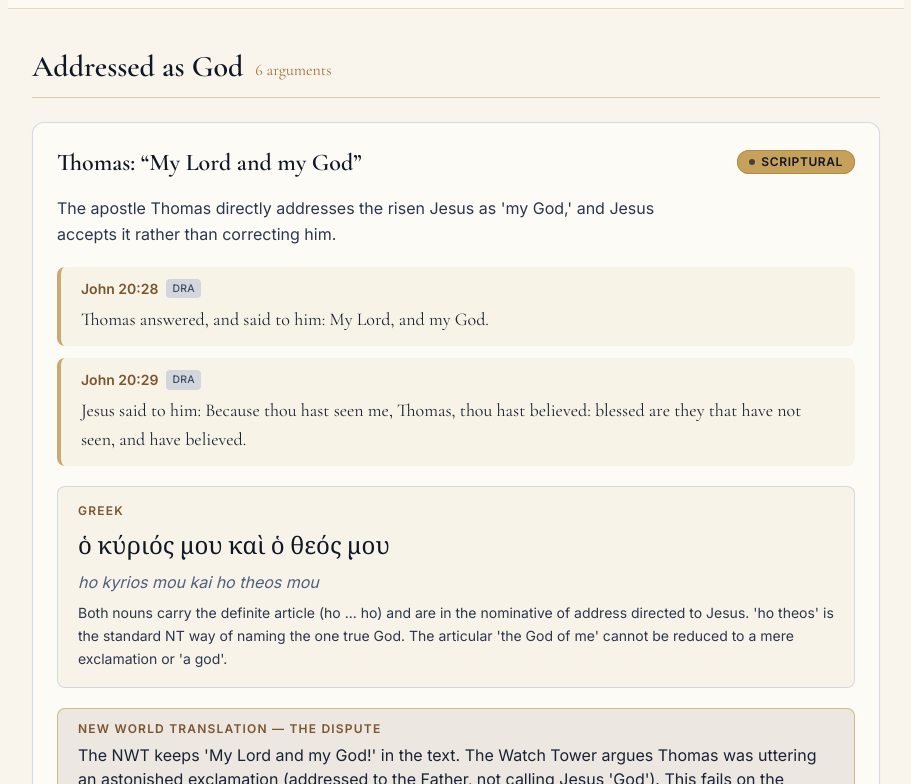
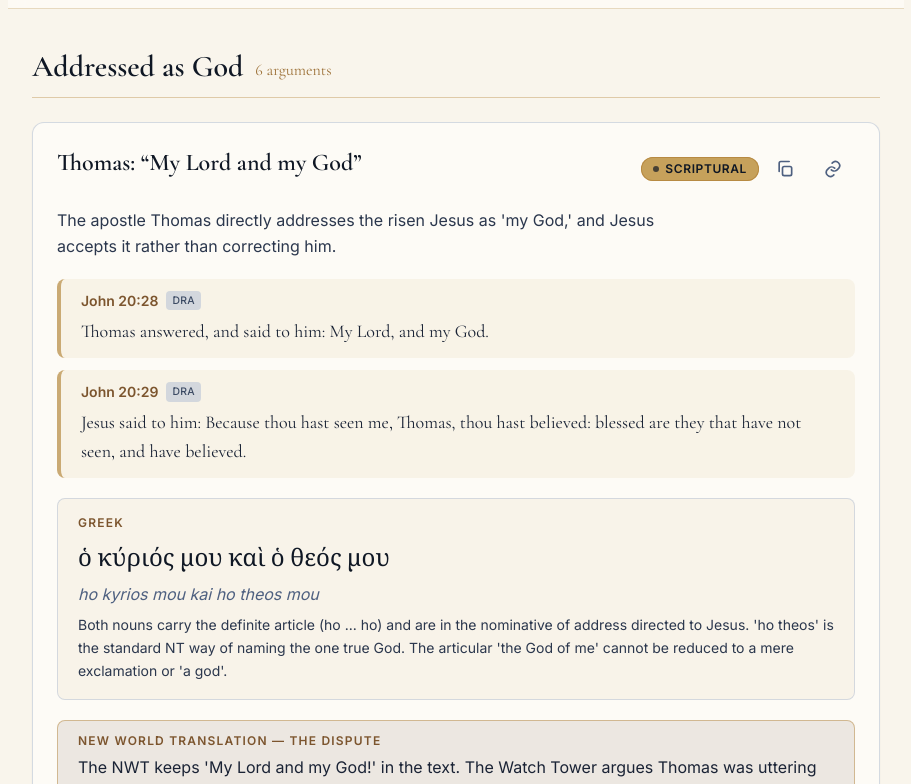
Before and after one commit to rfievet/AveChristusRex, a React (Vite) app: page /topic/jesus-is-god in a window 1280 px wide. Shown: the part 1056-1840 px from the top of the page, without its empty margins (184-1095 px from the left). Built offline with nearby package versions, Linux system fonts and the light colour scheme.

Commit message:
feat: per-argument copy + deep-link actions (FEAT-003)

```diff
--- a/src/components/ArgumentCard.tsx
+++ b/src/components/ArgumentCard.tsx
@@ -3,12 +3,28 @@ import StrengthBadge from './StrengthBadge'
 import ReferenceBlock from './ReferenceBlock'
 import OriginalLanguageBlock from './OriginalLanguageBlock'
 import Callout from './Callout'
+import { useCopy } from '../hooks/useCopy'
 
 interface ArgumentCardProps {
   argument: Argument
+  // Optional: lets the Link button build an absolute deep link
+  // (/topic/<topicId>#<argumentId>). When undefined, Link falls back to the
+  // current pathname so the action still works.
+  topicId?: string
 }
 
-export default function ArgumentCard({ argument }: ArgumentCardProps) {
+// Plain-text block for the Copy action: title, each reference as
+// `<citation> (<translationUsed>) — <text>`, then the shortClaim.
+function buildCopyText(argument: Argument): string {
+  const lines: string[] = [argument.title]
+  argument.primaryReferences?.forEach((ref) => {
+    lines.push(`${ref.citation} (${ref.translationUsed}) — ${ref.text}`)
+  })
+  lines.push(argument.shortClaim)
+  return lines.join('\n\n')
+}
+
+export default function ArgumentCard({ argument, topicId }: ArgumentCardProps) {
   const {
     id,
     title,
@@ -20,6 +36,23 @@ export default function ArgumentCard({ argument }: ArgumentCardProps) {
     explanation,
   } = argument
 
+  const { copied, copy } = useCopy()
+
+  const handleCopy = () => {
+    void copy(buildCopyText(argument))
+  }
+
+  const handleLink = () => {
+    const origin = window.location.origin
+    const href = topicId
+      ? `${origin}/topic/${topicId}#${id}`
+      : `${origin}${window.location.pathname}#${id}`
+    void copy(href)
+  }
+
+  const actionButtonClasses =
+    'inline-flex min-h-[44px] min-w-[44px] items-center justify-center gap-1.5 rounded-md px-2.5 text-sm font-medium text-ink-500 transition-colors hover:bg-gold-900/10 hover:text-gold-700 dark:text-parchment-400 dark:hover:bg-ink-700/60 dark:hover:text-gold-200'
+
   return (
     <article
       id={id}
@@ -29,8 +62,46 @@ export default function ArgumentCard({ argument }: ArgumentCardProps) {
         <h3 className="font-serif text-xl font-semibold leading-snug text-ink-900 dark:text-parchment-50 sm:text-2xl">
           {title}
         </h3>
-        <div className="shrink-0">
+        <div className="flex shrink-0 items-center gap-1">
           <StrengthBadge strength={strength} />
+          <button
+            type="button"
+            onClick={handleCopy}
+            className={actionButtonClasses}
+            aria-label={`Copy argument "${title}" with its references`}
+            title="Copy argument text"
+          >
+            <svg
+              className="h-5 w-5"
+              viewBox="0 0 24 24"
+              fill="none"
+              stroke="currentColor"
+              strokeWidth="2"
+              aria-hidden="true"
+            >
+              <rect x="9" y="9" width="11" height="11" rx="2" />
+              <path strokeLinecap="round" strokeLinejoin="round" d="M5 15V5a2 2 0 0 1 2-2h10" />
+            </svg>
+          </button>
+          <button
+            type="button"
+            onClick={handleLink}
+            className={actionButtonClasses}
+            aria-label={`Copy a link to argument "${title}"`}
+            title="Copy link to this argument"
+          >
+            <svg
+              className="h-5 w-5"
+              viewBox="0 0 24 24"
+              fill="none"
+              stroke="currentColor"
+              strokeWidth="2"
+              aria-hidden="true"
+            >
+              <path strokeLinecap="round" strokeLinejoin="round" d="M10 13a5 5 0 0 0 7 0l2-2a5 5 0 0 0-7-7l-1 1" />
+              <path strokeLinecap="round" strokeLinejoin="round" d="M14 11a5 5 0 0 0-7 0l-2 2a5 5 0 0 0 7 7l1-1" />
+            </svg>
+          </button>
         </div>
       </header>
 
@@ -61,6 +132,28 @@ export default function ArgumentCard({ argument }: ArgumentCardProps) {
       <div className="max-w-prose text-base leading-relaxed text-ink-800 dark:text-parchment-100">
         <p>{explanation}</p>
       </div>
+
+      <span aria-live="polite" role="status" className="sr-only">
+        {copied ? 'Copied to clipboard' : ''}
+      </span>
+      {copied ? (
+        <div
+          className="pointer-events-none mt-3 inline-flex items-center gap-1.5 rounded-full bg-gold-900/10 px-3 py-1 text-xs font-semibold text-gold-700 motion-safe:animate-[fade-in_150ms_ease-out] dark:bg-gold-900/30 dark:text-gold-200"
+          aria-hidden="true"
+        >
+          <svg
+            className="h-3.5 w-3.5"
+            viewBox="0 0 24 24"
+            fill="none"
+            stroke="currentColor"
+            strokeWidth="2.5"
+            aria-hidden="true"
+          >
+            <path strokeLinecap="round" strokeLinejoin="round" d="m5 13 4 4L19 7" />
+          </svg>
+          Copied
+        </div>
+      ) : null}
     </article>
   )
 }
--- /dev/null
+++ b/src/hooks/useCopy.ts
@@ -0,0 +1,64 @@
+import { useCallback, useEffect, useRef, useState } from 'react'
+
+/**
+ * Writes text to the clipboard and tracks a brief "copied" confirmation.
+ *
+ * Uses the async Clipboard API when available (secure contexts), and falls back
+ * to a temporary <textarea> + document.execCommand('copy') for insecure
+ * contexts / older browsers. The `copied` flag flips true on success and clears
+ * itself after ~1.5s so callers can render an aria-live confirmation.
+ */
+export function useCopy(resetMs = 1500) {
+  const [copied, setCopied] = useState(false)
+  const timer = useRef<number>()
+
+  useEffect(() => {
+    return () => {
+      if (timer.current) window.clearTimeout(timer.current)
+    }
+  }, [])
+
+  const copy = useCallback(
+    async (text: string): Promise<boolean> => {
+      let ok = false
+      try {
+        if (navigator.clipboard?.writeText) {
+          await navigator.clipboard.writeText(text)
+          ok = true
+        } else {
+          ok = legacyCopy(text)
+        }
+      } catch {
+        ok = legacyCopy(text)
+      }
+
+      if (ok) {
+        setCopied(true)
+        if (timer.current) window.clearTimeout(timer.current)
+        timer.current = window.setTimeout(() => setCopied(false), resetMs)
+      }
+      return ok
+    },
+    [resetMs],
+  )
+
+  return { copied, copy }
+}
+
+function legacyCopy(text: string): boolean {
+  try {
+    const textarea = document.createElement('textarea')
+    textarea.value = text
+    textarea.setAttribute('readonly', '')
+    textarea.style.position = 'fixed'
+    textarea.style.top = '-9999px'
+    textarea.style.opacity = '0'
+    document.body.appendChild(textarea)
+    textarea.select()
+    const ok = document.execCommand('copy')
+    document.body.removeChild(textarea)
+    return ok
+  } catch {
+    return false
+  }
+}
--- a/src/index.css
+++ b/src/index.css
@@ -95,3 +95,17 @@
     box-shadow: 0 0 0 2px rgba(198, 161, 91, 0.5);
   }
 }
+
+/* Gentle appearance for the transient "Copied" confirmation on argument cards.
+   Only applied via Tailwind's motion-safe: variant, so reduced-motion users get
+   the label with no animation. */
+@keyframes fade-in {
+  from {
+    opacity: 0;
+    transform: translateY(2px);
+  }
+  to {
+    opacity: 1;
+    transform: translateY(0);
+  }
+}
--- a/src/pages/TopicPage.tsx
+++ b/src/pages/TopicPage.tsx
@@ -186,7 +186,7 @@ export default function TopicPage() {
             <SectionHeader id={id} title={label} count={args.length} />
             <div className="space-y-6">
               {args.map((arg) => (
-                <ArgumentCard key={arg.id} argument={arg} />
+                <ArgumentCard key={arg.id} argument={arg} topicId={topicId} />
               ))}
             </div>
           </section>
```
Also changed, not shown: .agents/tasks/ui-pass/features/FEAT-003.json, 1 other file (tests, documents, lock files or other folders).
